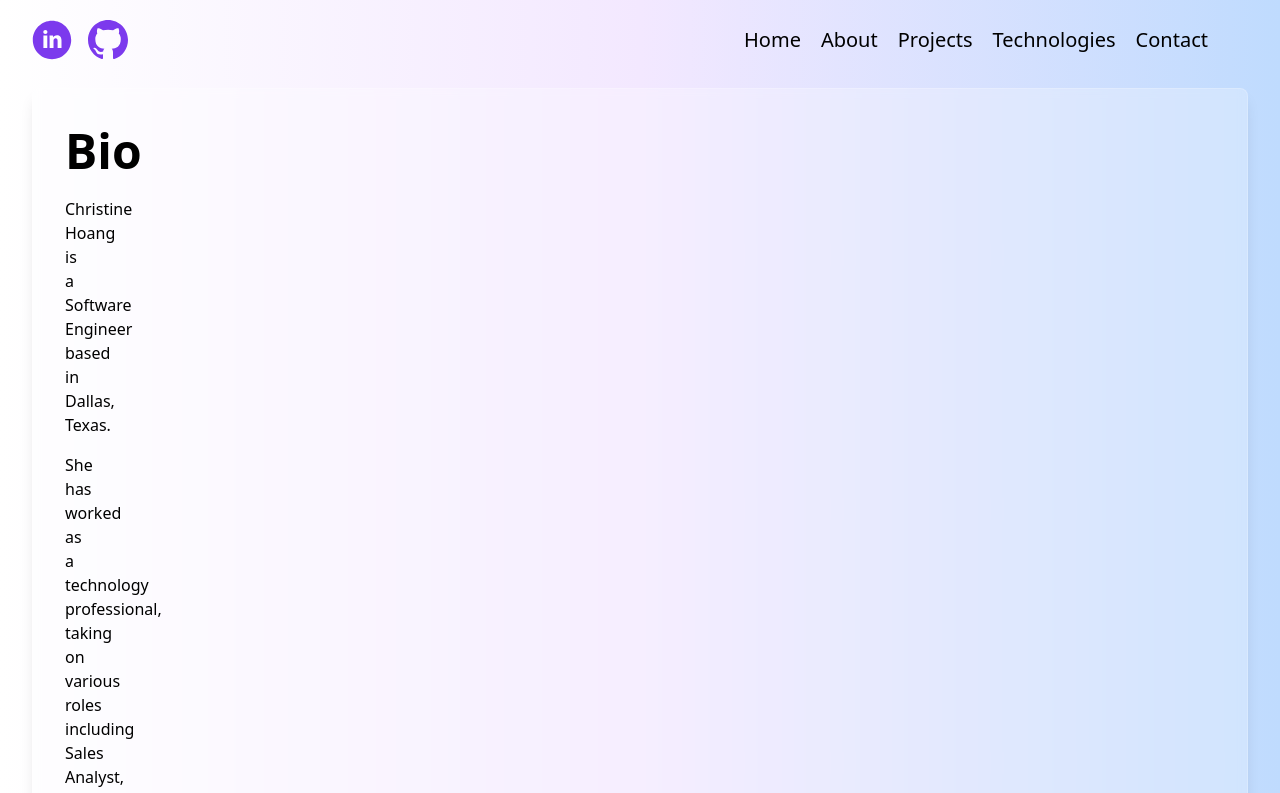
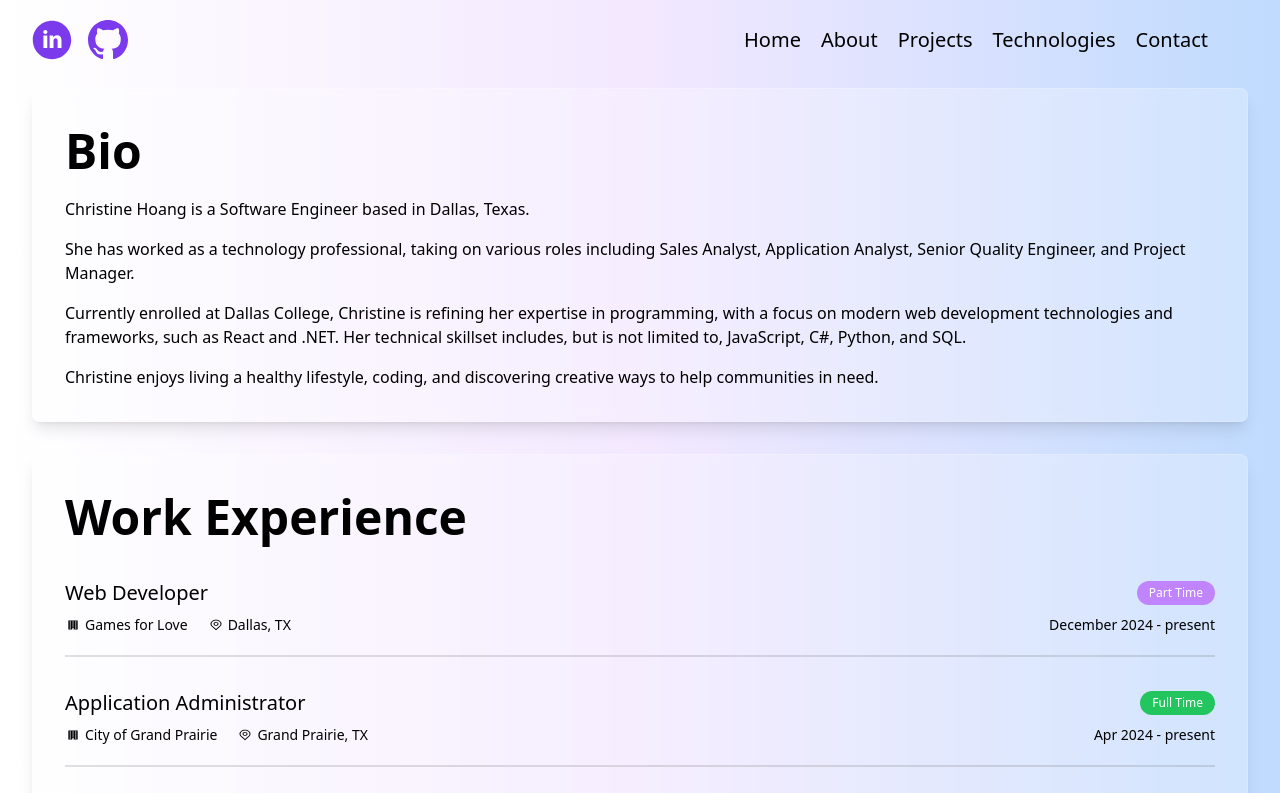
Before and after one commit to XINEXPORT/christinehoangportfolio, a React (Vite) app: page /about in a window 1280 px wide. Shown: the top 793 px of the page. Built offline with nearby package versions, Linux system fonts and the light colour scheme.

Commit message:
removed screen sizes in the personal details bio in About.jsx

```diff
--- a/src/Pages/About.jsx
+++ b/src/Pages/About.jsx
@@ -10,10 +10,10 @@ function About() {
           <h1 className="text-2xl text-black md:text-4xl xl:text-5xl xl:leading-tight font-bold">
             Bio
           </h1>
-          <p className="text-black py-4 lg:max-w-3">{personalDetails.about1}</p>
-          <p className="text-black lg:max-w-3">{personalDetails.about2}</p>
-          <p className="text-black py-4 lg:max-w-3">{personalDetails.about3}</p>
-          <p className="text-black lg:max-w-3">{personalDetails.about4}</p>
+          <p className="text-black py-4">{personalDetails.about1}</p>
+          <p className="text-black">{personalDetails.about2}</p>
+          <p className="text-black py-4">{personalDetails.about3}</p>
+          <p className="text-black">{personalDetails.about4}</p>
         </section>
 
         <section className="glass mb-8">
```
